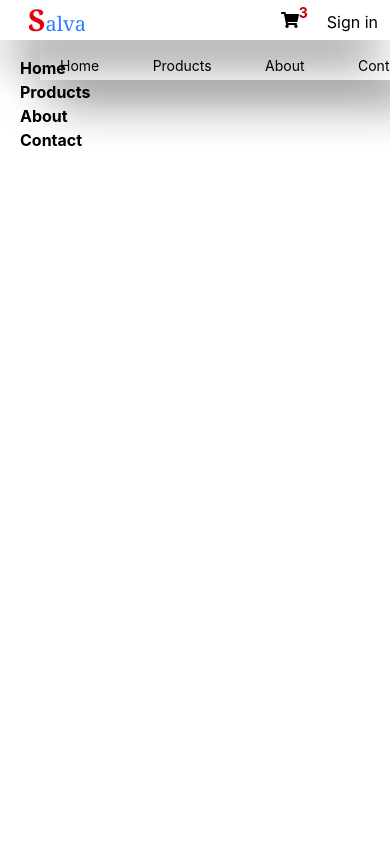
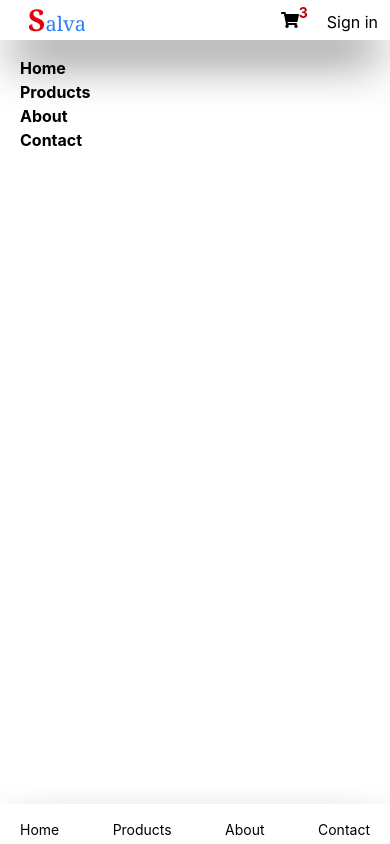
Before and after one commit to Yuvrajcode1/ecommerce, a React (Vite) app: page /#/Menubar in a window 390 px wide. Built offline with nearby package versions, Linux system fonts and the light colour scheme; no server answers.

Commit message:
change css in  mobilemenu

```diff
--- a/src/componnents/Mobilemenu.jsx
+++ b/src/componnents/Mobilemenu.jsx
@@ -4,7 +4,7 @@ import { NavLink } from 'react-router'
 
 const Mobilemenu = () => {
   return (
-    <div className='h-10 w-full md:hidden fixed bottom-0 inset-10 flex justify-center items-center shadow-2xl shadow-gray-950'>
+    <div className='bg-white h-10 w-full md:hidden fixed bottom-0 flex justify-center items-center shadow-2xl shadow-gray-950'>
       <nav className='mt-6 h-8 w-full'>
         <ul className='flex justify-between items-center ml-5 mr-5 text-sm'>
               <NavLink to="/" className={({ isActive }) => `${isActive ? "border-b-2 border-red-600 font-bold" : "text-black"}`}><li>Home</li></NavLink>
```
